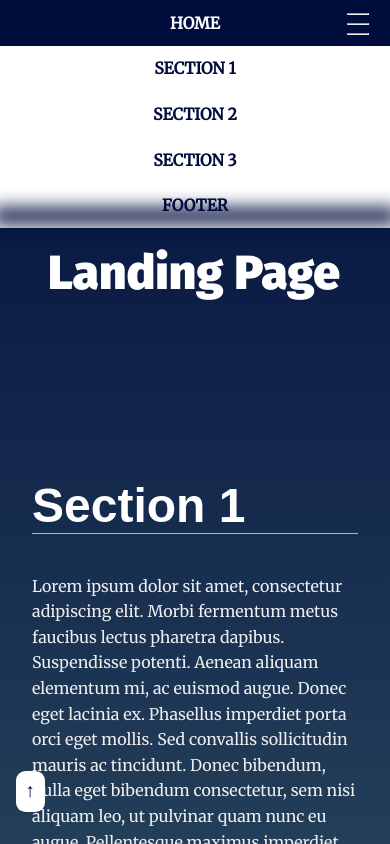
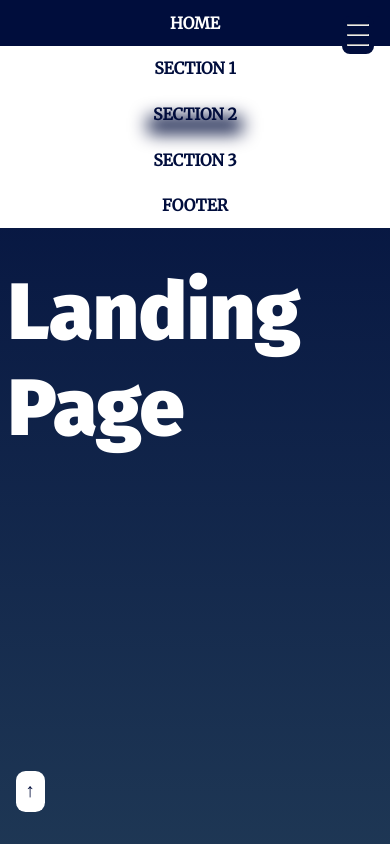
Before and after one commit to blacksnowsoon/landing-page-udacity-fwd, a plain HTML site: page index.html in a window 390 px wide. Both pictures are taken after a click on the icon 358 px from the left and 23 px from the top of the page. Shown: the top 844 px of the page. Drawn offline with Linux system fonts and the light colour scheme.

```diff
--- a/css/styles.css
+++ b/css/styles.css
@@ -8,7 +8,6 @@
  *
 */
 *{
-    /* scroll-behavior:smooth; */
     box-sizing: border-box;
 }
 :root{
@@ -23,10 +22,12 @@ body {
     background: var(--background);
     background: var(--bacground-linear);
     margin: 0;
+    padding:0;
     font-family: 'Merriweather', serif;
     color: var(--white);
     position: relative;
 }
+
 .hide{
     display:none;
 }
@@ -43,31 +44,16 @@ body {
 	background:var(--white);
 	border: none;
 	cursor: pointer;
-    left: -4rem;
-    animation-name: show_up;
-    animation-duration: 3000ms;
-    animation-delay: 500ms;
-    animation-iteration-count: 1;
-    animation-timing-function: linear;
-    animation-fill-mode: forwards;
-    animation-play-state: paused;
+	left: -3rem;
+	animation: 2s ease-in 1 forwards;
 }
-@keyframes show_up{
-	from{
-		left: -4rem;
-        opacity:0;
-	}
-	to{
-		left:1rem;
-        opacity:1;
-	}
-}
+
 /* Typeography General*/
 a {position:relative;}
 h1 {
 	font-family: 'Fira Sans', sans-serif;
-    font-size: 3em;
-    margin: 2em 1rem;
+	font-size: 6em;
+	margin: 2em auto;
 }
 h2 {
 	border-bottom: 1px solid #cc1;
@@ -79,29 +65,22 @@ p {
 	line-height: 1.6em;
 	color: #eee;
 }
-
-/* ---- Layout Rules ---- */
-main {
-    margin: 10vh 1em 10vh;
-
-}
-
-.main__hero {
-    min-height: 40vh;
-    padding-top: 3em;
-}
-
 section {
 	position: relative;
-    min-height: 80vh;
+	min-height: 80%;
 }
-/* ---- Module Rules ---- */
+main {
+	width: 100%;
+	margin: auto;
+}
 
 /* Navigation Styles*/
 .navbar__menu {
+	width: 100%;
 	display: flex;
 	margin: 1rem ;
 }
+
 .navbar__menu ul {
 	padding-left: 0;
 	margin: 0;
@@ -127,6 +106,7 @@ section {
 	color: #fff;
 	transition: all 0.4s ease;
 }
+
 .menu__btn{
 	width:2rem;
 	background:var(--white);
@@ -155,33 +135,29 @@ section {
 	background: #000;
 	padding: 3em;
 	color: #fff;
+	min-height: 30%;
 }
 
 /* ---- Theme Rules ---- */
 /* Landing Container Styles */
-.landing__container {
-    padding: 1em;
-    text-align: left;
+.main__hero{
+	margin:3rem auto ;
 }
 .main__hero .landing__container{
-    width:100%;
+	text-align:left;
 }
-@media only screen and (min-width: 35em){
 .landing__container {
-        max-width: 50em;
-        padding: 4em;
+	padding: 2rem 3rem;
+	text-align: right;
 }
-}
-
+/* Background Circles */
+/* Note that background circles are created with psuedo elements before and after */
+/* Circles appear to be random do to use of :nth-of-type psuedo class */
 section:nth-of-type(even) .landing__container {
 	margin-right: 0;
 	margin-left: auto;
-    text-align: right;
+	text-align: left;
 }
-
-/* Background Circles */
-/* Note that background circles are created with psuedo elements before and after */
-/* Circles appear to be random do to use of :nth-of-type psuedo class */
 
 section:nth-of-type(odd) .landing__container::before{
     content: '';
@@ -190,6 +166,7 @@ section:nth-of-type(odd) .landing__container::before{
     z-index: -5;
     width: 20vh;
     height: 20vh;
+    right:3rem;
     border-radius: 50%;
     opacity: 0;
     transition: ease 0.5s all;
@@ -200,7 +177,7 @@ section:nth-of-type(even) .landing__container::before {
 	background: linear-gradient(0deg, rgba(255,255,255,.1) 0%, rgba(255,255,255,.2) 100%);
 	position: absolute;
 	top: 3em;
-    right: 3em;
+	left: 3em;
 	z-index: -5;
 	width: 10vh;
 	height: 10vh;
@@ -209,13 +186,13 @@ section:nth-of-type(even) .landing__container::before {
 	transition: ease 0.5s all;
 }
 
-section:nth-of-type(3n) .landing__container::after {
+section:nth-of-type(2n) .landing__container::after {
 	content: '';
 	background: rgb(255,255,255);
 	background: linear-gradient(0deg, rgba(255,255,255,.1) 0%, rgba(255,255,255,.2) 100%);
 	position: absolute;
-    right: 0;
-    bottom: 0;
+	right: 3rem;
+	bottom: 3rem;
 	z-index: -5;
 	width: 10vh;
 	height: 10vh;
@@ -224,13 +201,13 @@ section:nth-of-type(3n) .landing__container::after {
 	transition: ease 0.5s all;
 }
 
-section:nth-of-type(3n + 1) .landing__container::after {
+section:nth-of-type(2n+1) .landing__container::after {
 	content: '';
 	background: rgb(255,255,255);
 	background: linear-gradient(0deg, rgba(255,255,255,.1) 0%, rgba(255,255,255,.2) 100%);
 	position: absolute;
-    right: 20vw;
-    bottom: -5em;
+	left: 3rem;
+	bottom: 5em;
 	z-index: -5;
 	width: 15vh;
 	height: 15vh;
@@ -245,9 +222,10 @@ section:nth-of-type(3n + 1) .landing__container::after {
 /* Note: your-active-class class is applied through javascript. You should update the class here and in the index.html to what you set in your javascript file.  */
 a.active::before{
 	content:"";
-    width:100%;
+	width:50%;
 	position:absolute;
-    left: 0;
+	transform: translate(50%,50%);
+	left: 0%;
 	bottom: 2px;
 	transition: all .3s ease;
 	box-shadow: 0px -10px 18px 8px var(--main-blu);
@@ -267,7 +245,7 @@ section.active .landing__container::after {
     animation: rotate 5s linear 0s infinite forwards reverse;
 }
 
-/* Section Active Styles Keyframe Animations */
+/* Section Active Styles Keyframes Animations */
 @keyframes rotate {
 	from {
 		transform: rotate(0deg)
@@ -281,15 +259,40 @@ section.active .landing__container::after {
 	}
 }
 
-/* media query */
-@media only screen and (min-width: 35em){
-    h1 {
-        font-size: 7em;
-        margin: 2em 4rem 1em;
+@keyframes show_up{
+	from{
+		left: -3rem;
+		opacity:0;
+	}
+	to{
+		left:1rem;
+		opacity:1;
 	}
 }
 
-@media only screen and (max-width:800px){
+/* media query */
+@media screen and (max-width: 1280px) {
+	.main__hero .landing__container{
+		margin: 3rem 0;
+	}
+	section{
+		margin: 7rem 0;
+	}
+}
+
+@media screen and (max-width: 992px){
+	h1{
+		font-size:8em;
+	}
+	.main__hero .landing__container{
+		margin: 13rem 0;
+	}
+	section{
+		margin: 5rem 0;
+	}
+	.landing__container{
+	margin-bottom: 0rem;
+	}
 	.nav__menu {
 		justify-content: center;
 		align-items: center;
@@ -297,13 +300,23 @@ section.active .landing__container::after {
 	.navbar__menu ul{
 		text-align: center;
 	}
+}
 
+@media screen and (max-width: 600px) {
+	a.active::before{
+		width:20%;
+		transform: translate(-50%,50%);
+		left: 50%;
 	}
-@media only screen and (max-width:600px) {
+	h1{
+		font-size:4em;
+	}
+	.landing__container{
+		padding: 3rem .5rem;
+	}
 	.navbar__menu{
 		margin: 0;
 	}
-
 	.navbar__menu .menu__link{
 		width: 100%;
 		display: flex;
@@ -312,9 +325,33 @@ section.active .landing__container::after {
 	}
 	.navbar__menu li{
 		display: block;
-
 	}
 	.menu__btn{
 		display: block;
+		top: 1rem;
 	}
 }
+
+@media screen and (max-width: 420px){
+	a.active::before{
+	width:20%;
+	transform: translate(-50%,50%);
+	left: 50%;
+}
+	.main__hero .landing__container{
+		margin: 3.5rem 0;
+	}
+	h1{
+		font-size: 5em;
+	}
+}
+
+@media screen and (max-width:300px) {
+	.main__hero .landing__container{
+		margin: 3rem 0;
+	}
+
+	h1{
+		font-size: 3rem;
+	}
+}
--- a/index.html
+++ b/index.html
@@ -20,11 +20,11 @@
     </nav>
   </header>
   <main>
-    <header class="main__hero ">
+    <section class="main__hero ">
       <div class="landing__container">
         <h1>Landing Page</h1>
       </div>
-    </header>
+    </section>
     <!-- Each Section has an ID (used for the anchor) and
     a data attribute that will populate the li node.
     Adding more sections will automatically populate nav.
--- a/js/app.js
+++ b/js/app.js
@@ -23,22 +23,20 @@
  * getting the daynamic sections in the home page and assigned to secArr
 */
 
-let t = performance.now();
+const t = performance.now();
 
-// and object holed the page content
-let headerSectionsFooter ={};
+// an object hold the page content
+const sectionsAndFooter ={};
 // generate the sections Array
-const sectionsArr = document.querySelectorAll('section');
+const sectionsArr = document.querySelectorAll("main section");
 // getting the nav ul element
-const navUl = document.querySelector('nav ul');
-// getting the main header element
-const header = document.querySelector('main header');
+const navUl = document.querySelector("nav ul");
 // getting the footter element
-const footer = document.querySelector('footer');
+const footer = document.querySelector("footer");
 // getting the menuBtn element
-const menuBtn = document.querySelector('i.menu__btn');
+const menuBtn = document.querySelector("i.menu__btn");
 // getting the scrollupBtn
-const scrollUpBtn = document.querySelector('#scroll__up__btn');
+const scrollUpBtn = document.querySelector("#scroll__up__btn");
 /**
  * End Global Variables
  * Start Helper Functions
@@ -51,102 +49,122 @@ const scrollUpBtn = document.querySelector('#scroll__up__btn');
   startBuildNav();
 
 //-------------------------------------------------------------------------
-/* fist function to call populaut the object with the page elements --> holding the header, sections and footer as sub objects.*/
+/* fist function to call populaut the object with the page elements --> holding the header, sections and footer as sub objects and push them to the sectionsAndFooter which we call it the main object.*/
 function startBuildNav(){
-  // create the header or home attr- link
-  header.setAttribute("id","hero");
-  header.setAttribute("name","home");
-  headerSectionsFooter["header"] = {id: header.getAttribute("id"),
-                                    name: header.getAttribute("name")};
   //check if the page has any sections to create the list----
-  if(sectionsArr.length !== 0){
+  if (sectionsArr.length !== 0) {
     // loop over the sections arr
     sectionsArr.forEach((item,ind) =>{
       // get the element tag name to use it as subObj name section1,2,3 and so on
       const tagName = item.localName;
       // check if the element has id attr than add it to the main obj else generat one and add it to the object
-      if(!item.hasAttribute("id")){
-        item.setAttribute("id", tagName + (ind+1));
-        console.log('id has been generated for :' + tagName + (ind+1));
-      }
-      // check if the element has name attr then add it to the main obj else generat one and add it
-      if(!item.hasAttribute('name')){
-        item.setAttribute('name', tagName + " " + (ind+1));
-        console.log('name attr has been generated for :' + tagName + " " + ind);
-      }
+      // but first assign the name "home" for the first section
+      if (ind === 0) {
+        item.setAttribute("id", tagName + ind);
+        item.setAttribute("name", "home");
+      } else {
+        // assign an id for the section if the section doesn't have one, other way will take the one it has it
+        if (!item.hasAttribute("id")) {
+          item.setAttribute("id", tagName + (ind));
+          console.log('id has been generated for :' + tagName + (ind));
+        }// end of if !item.hasAttr
+        // assign a name for the section if doesn't have one, other way will take the one it has it
+        if (!item.hasAttribute('name')) {
+          item.setAttribute('name', tagName + " " + (ind));
+          console.log('name attr has been generated for :' + tagName + " " + ind);
+        }// end if !item.hasAttr
+      }// end of if ind === 0
       // add the item to the mani obj
-      headerSectionsFooter[tagName + ind] = {id: item.getAttribute("id"),
-                                            name: (item.getAttribute("name"))};
+      sectionsAndFooter[tagName + ind] = {
+        id: item.getAttribute("id"),
+        name: (item.getAttribute("name"))
+      };
     });
+    // after adding all sections to the object its time to add the footer as last section
     // create the footer attr- link
-    footer.setAttribute("id","footer");
-    footer.setAttribute("name","footer");
-    headerSectionsFooter["footer"] = {id: footer.getAttribute("id"),
-                                      name: footer.getAttribute("name")};
-  }else{
+    footer.setAttribute("id", "footer");
+    if (!footer.hasAttribute("name")) {footer.setAttribute("name", "footer");}
+
+    sectionsAndFooter["footer"] = {
+      id: footer.getAttribute("id"),
+      name: footer.getAttribute("name")
+    };
+  } else {
+    // this log appare when the sectionArr is empty
     console.log('something went wrong check if the body has any sections to populate the menu with the sections links!');
-  }
-  (headerSectionsFooter !== null || headerSectionsFooter !== "undefind")
-  ? creatLiItem(headerSectionsFooter)
+  }// end of if sectionArr !== 0
+
+  // insure that all elements we nedd from the html file has been add to the main object to start create the menu
+  (sectionsAndFooter !== null || sectionsAndFooter !== "undefind")
+  ? creatLiItem(sectionsAndFooter)
   : console.log('the headerSectionsFooter object is empty or undefind');
 }
 
 //-------------------------------------------------------------------------
 // createLiItem generate the li element and invoke a element with specified atter
 function creatLiItem(listObj){
-  // iterat over the object keys to handel each sub object
+  // iterat over the object keys to handel each sub object to add link elements
   Object.keys(listObj).forEach(key=>{
-    // create link element
+    // create link elements
     const liEle = document.createElement("li")
     const aEle = document.createElement("a");
+
     // prepare the elements with class and attrs
-    liEle.setAttribute("name",listObj[key]["name"]);
+    liEle.setAttribute("name", listObj[key]["name"]);
     aEle.href = listObj[key]["id"];
     aEle.textContent = (listObj[key]["name"]).toUpperCase();
     aEle.classList.add("menu__link");
-    // adding the default active class to the header and menu item link
 
-    if(listObj[key]["name"] == "home"){
+    // adding the default active class to the first section and menu item link
+    if (listObj[key]["id"] === "section0") {
       aEle.classList.add("active");
-      header.classList.add("active");
-    }
+      sectionsArr[0].classList.add("active");
+    }// end if listObj
+
     // adding the event listener to the li element
     liEle.addEventListener("click",event=>{
       event.preventDefault();
-      if(aEle.textContent === event.target.textContent){
+      if (aEle.textContent === event.target.textContent) {
         scrollForce(event.target);
-        if(window.innerWidth<=600){
-          toggleMenu();
-        }
-      }
-    })
+        if (window.innerWidth<=600) {
+          toggleMenuBtn();
+        }// end of if window
+      }// end of if aEle
+    });
     // push the elements to the object
     listObj[key]["elements"] = {"a": aEle, "li": liEle};
-  })
+  });
+
     // fun time
   fireMenuItems(listObj);//---->;-)
 }// end of createLiItem
 
 //-----------------------------------------------------------------
-// firing the menu items with an object holding all the page info
-function fireMenuItems(listObj){
-  Object.keys(listObj).forEach(key=>{
-    const liEle = listObj[key]["elements"]["li"];
-    const aEle = listObj[key]["elements"]["a"]
+// firing the menu items from the main object that holding all the page info
+function fireMenuItems(parentObj){
+  // itreate over the main object append a to li than li to ul
+  Object.keys(parentObj).forEach(key=>{
+    const liEle = parentObj[key]["elements"]["li"];
+    const aEle = parentObj[key]["elements"]["a"];
     liEle.prepend(aEle);
     navUl.appendChild(liEle);
   });
 }// end of firing the menu
 
 //----------------------------------------------------------------
-// Scroll to anchor ID using scrollTO event
+// Scroll to anchor ID using scrollIntoView event
 // will scroll to the element which has active class
 function scrollForce(target){
-  const targetAttr = target.getAttribute("href");
+  const targetAttr = target.getAttribute("href");// href holding the section id
   target.classList.add("active");
-  const section = document.getElementById(targetAttr);
-  section.classList.add("active");
-  section.scrollIntoView({"behavior" : "smooth"});
+  if (targetAttr !== "footer") {
+    const sectionTarget = document.querySelector("main #" + targetAttr);
+    sectionTarget.classList.add("active");
+    sectionTarget.scrollIntoView({"behavior" : "smooth"});
+  } else {
+    footer.scrollIntoView({"behavior" : "smooth"});
+  }
+  // calling the removeActiveclass with the common id between a,section
   removeActiveClass(targetAttr);
 }// end of forceScroll
 
@@ -154,49 +172,53 @@ function scrollForce(target){
 // removing the class active from the other links
 function removeActiveClass(targetAttr){
   const aLinkList = navUl.querySelectorAll("li a");
+  // remove the class active from the a elements
   aLinkList.forEach(aEle=>{
-    if(aEle.getAttribute("href") !== targetAttr){
+    if (aEle.getAttribute("href") !== targetAttr) {
       aEle.classList.remove("active");
-      document.getElementById(aEle.getAttribute("href")).classList.remove("active");
     }
-  })
+  });
+  // remove the class active from the sections
+  sectionsArr.forEach(section=>{
+    if(section.getAttribute("id") !== targetAttr){
+      section.classList.remove("active");
+    }
+  });
+
   // handel of the state of the scrollUpBtn
-  if(targetAttr !== "hero"){
-    scrollUpBtn.style.cssText = "animation-direction: alternate; animation-play-state: running;"
-  }else{
-    scrollUpBtn.style.cssText = "animation-direction: alternate-reverse; animation-play-state: paused;"
-  }
+  if (targetAttr !== "section0") {
+    scrollUpBtn.style.cssText = "animation-name : show_up;";
+  } else {
+    scrollUpBtn.style.cssText = "animation-direction: alternate-reverse;";
+  }// end of if target
 }// end of removeActiveClass
 
 //---------------------------------------------------------------
-// check the window width on load to set the menu bar style
-if(window.innerWidth <= 600){
-  toggleMenu();
-}// end if
-
+// check the window width on load to set the menu bar style and the menu btn
+toggleMenuBtn();
 //-------------------------------------------------------------
 // add window resize event listener control the menu style when resizing the window
-window.addEventListener("resize",toggleMenu);
+window.addEventListener("resize", toggleMenuBtn);
 
 //---------------------------------------------------------------
-// function to toggle the menu
-function toggleMenu(){
-  if(window.innerWidth <= 600){
+// if the width of the window less than 600 will show the menu button and add event listener to it.
+function toggleMenuBtn(){
+  if (window.innerWidth <= 600) {
     menuBtn.addEventListener("click",hideMenu);
-    hideMenu();
-  }else{
+    if (!navUl.classList.contains("hide")) {hideMenu();}
+  } else {
     menuBtn.classList.remove("hide");
     navUl.classList.remove("hide");
   }
 }// end of toggleMenu
 
 //---------------------------------------------------------------
-// add and remove the hide clase on menuBtn pressed
+// toggle the class hide in menuBtn
 function hideMenu(){
-  if(navUl.classList.contains("hide")) {
+  if (navUl.classList.contains("hide")) {
     navUl.classList.remove("hide");
     menuBtn.style.cssText = "background:var(--main-blu);";// in case hide
-  }else{
+  } else {
     navUl.classList.add("hide");
     menuBtn.style.cssText = "background:var(--white);";// in case show
   }
@@ -209,38 +231,42 @@ function hideMenu(){
 /**
  * Begin scrolling Events
 **/
-//scroll to the top of the page
+//scroll to the top of the page with postion x:0 y:0
 scrollUpBtn.addEventListener("click",()=>{
-  // getting the aLink for the header from the main object and pass it to the scrollForce
-  scrollForce(headerSectionsFooter["header"]["elements"]["a"]);
+  window.scrollTo({top: 0, left: 0, behavior: "smooth"});
 });
 
 //---------------------------------------------------------------------
-// adding scroll event to the document to add active class to the menu item for the showing section
+// adding scroll event to the document to toogle active class to the navigation items and showing section.
 document.addEventListener("scroll",followScrolling);
-
-// followScrolling function handel the position of each section in the document
+// followScrolling function handel the position of each section in the view port
 function followScrolling(){
   const winHeight = window.innerHeight;
   // getting the footer height to specify the bottom of the dead area
   let deadLine = (winHeight * 0.5).toFixed(0);
   const footerRec = footer.getBoundingClientRect();
+  // using toFixed method to avoid any decimals in the dimensions
   const footerHeight = (footerRec.height).toFixed(0);
-  if(footerHeight < deadLine){
+  if (footerHeight < deadLine) {
     deadLine = ((footerHeight - winHeight) * -1) + 10;// the 10 will be add to insure that footer will be in the dead area....
   }
-  Object.keys(headerSectionsFooter).forEach(key=>{
-    const pageSec = document.getElementById(headerSectionsFooter[key]["id"]);
+  // iterate over the entries in the main object to get the section in the view port.
+  Object.keys(sectionsAndFooter).forEach(key=>{
+    const pageSec = document.getElementById(sectionsAndFooter[key]["id"]);
     const pageSecRec = pageSec.getBoundingClientRect();
     const pagSecTop = (pageSecRec.top).toFixed(0)
-    if((Number.parseInt(pagSecTop) >= 0) && (Number.parseInt(pagSecTop) <= Number.parseInt(deadLine))){
-      const id = pageSec.getAttribute("id");
-      const aLink = navUl.querySelector('[href="'+id+'"]');
+
+    if ((Number.parseInt(pagSecTop) >= 0) && (Number.parseInt(pagSecTop) <= Number.parseInt(deadLine))) {
+      const id = pageSec.id;
+      const aLink = navUl.querySelector('[href="' + id + '"]');
       aLink.classList.add("active");
+      if (id !== "footer") {
+        document.querySelector("main #" + id).classList.add("active");
+      }
       removeActiveClass(aLink.getAttribute("href"));
-    }
+    }// end of if Number.parseInt
   })// end of object.keys
 }// end of followScroll
 
-let t1 = performance.now();
+const t1 = performance.now();
 console.log(t1-t);
```
Also changed, not shown: 1 other file. Lines whose indentation alone changed are shown as unchanged.
